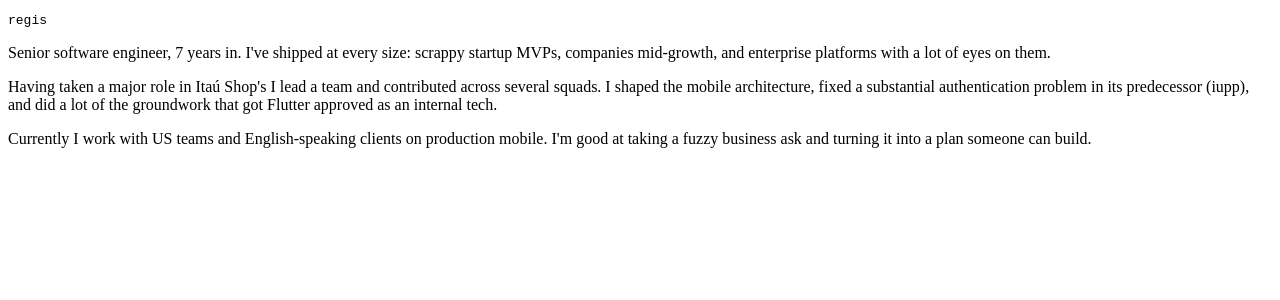
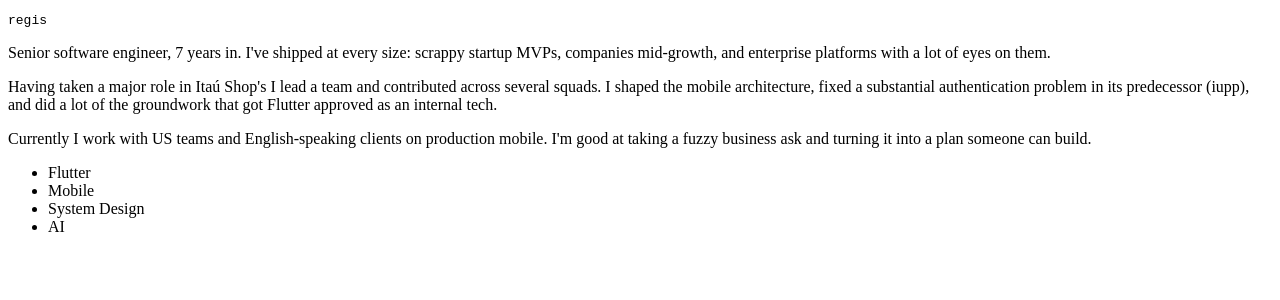
Before and after one commit to regisksc/blog, a Next.js app: page / in a window 1280 px wide. Shown: the top 300 px of the page. Built offline with nearby package versions, Linux system fonts and the light colour scheme.

Commit message:
feat: add skills array (4 categories)

```diff
--- a/components/sections/about.tsx
+++ b/components/sections/about.tsx
@@ -1,4 +1,11 @@
 import { AsciiBanner } from "@/components/ui/ascii-banner"
+
+const skills = [
+  { category: "Flutter", items: ["BLoC", "Riverpod", "Platform Channels", "Widgetbook", "Animations", "Hive / Drift"] },
+  { category: "Mobile", items: ["UIKit", "SwiftUI", "Combine", "RxSwift", "Android", "Compose"] },
+  { category: "System Design", items: ["Clean Architecture", "DDD", "REST APIs", "CI/CD", "AWS", "Kafka"] },
+  { category: "AI", items: ["Claude Code", "Hermes", "Loop Engineering", "Harness Engineering", "Graph Engineering", "RAG"] },
+]
 
 export function AboutSection() {
   return (
@@ -7,6 +14,11 @@ export function AboutSection() {
       <p>Senior software engineer, 7 years in. I've shipped at every size: scrappy startup MVPs, companies mid-growth, and enterprise platforms with a lot of eyes on them.</p>
       <p>Having taken a major role in Itaú Shop's I lead a team and contributed across several squads. I shaped the mobile architecture, fixed a substantial authentication problem in its predecessor (iupp), and did a lot of the groundwork that got Flutter approved as an internal tech.</p>
       <p>Currently I work with US teams and English-speaking clients on production mobile. I'm good at taking a fuzzy business ask and turning it into a plan someone can build.</p>
+      <ul>
+        {skills.map((s) => (
+          <li key={s.category}>{s.category}</li>
+        ))}
+      </ul>
     </div>
   )
 }
```
